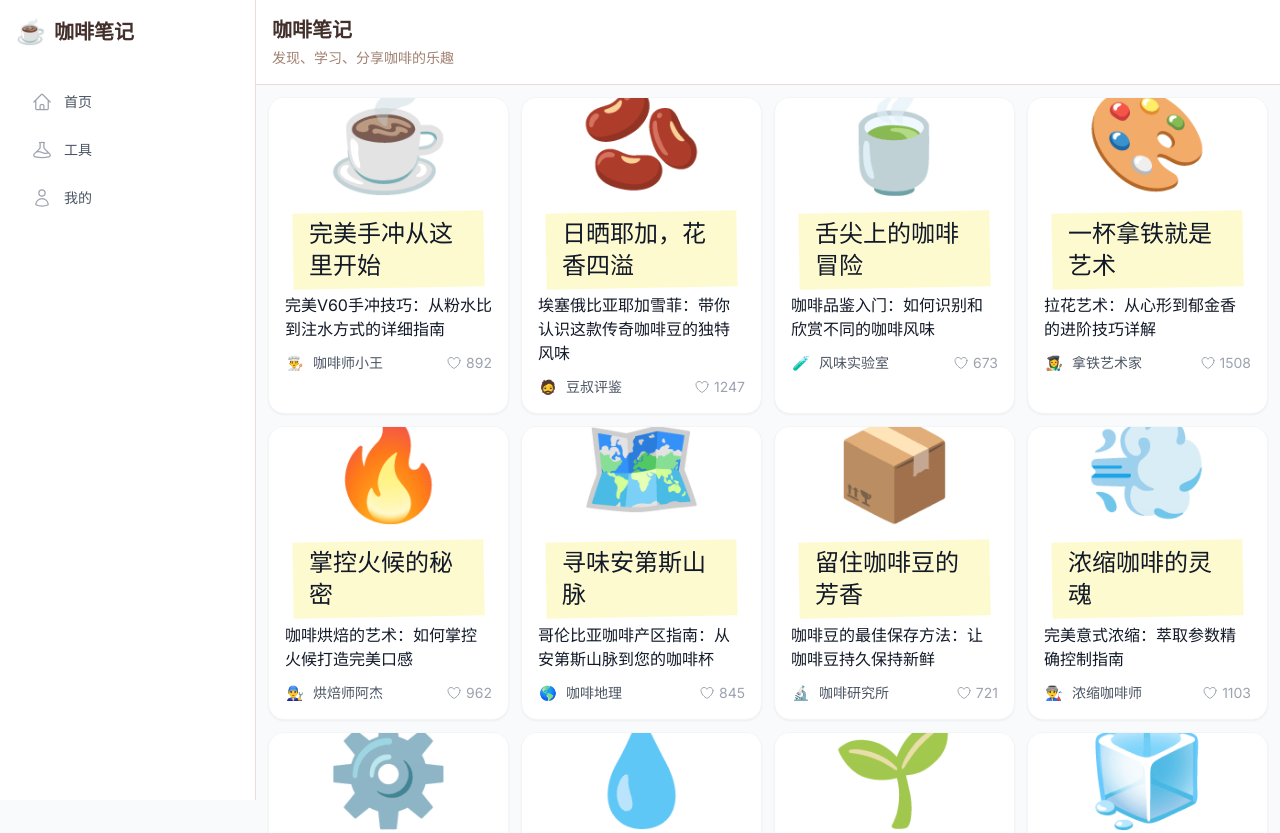
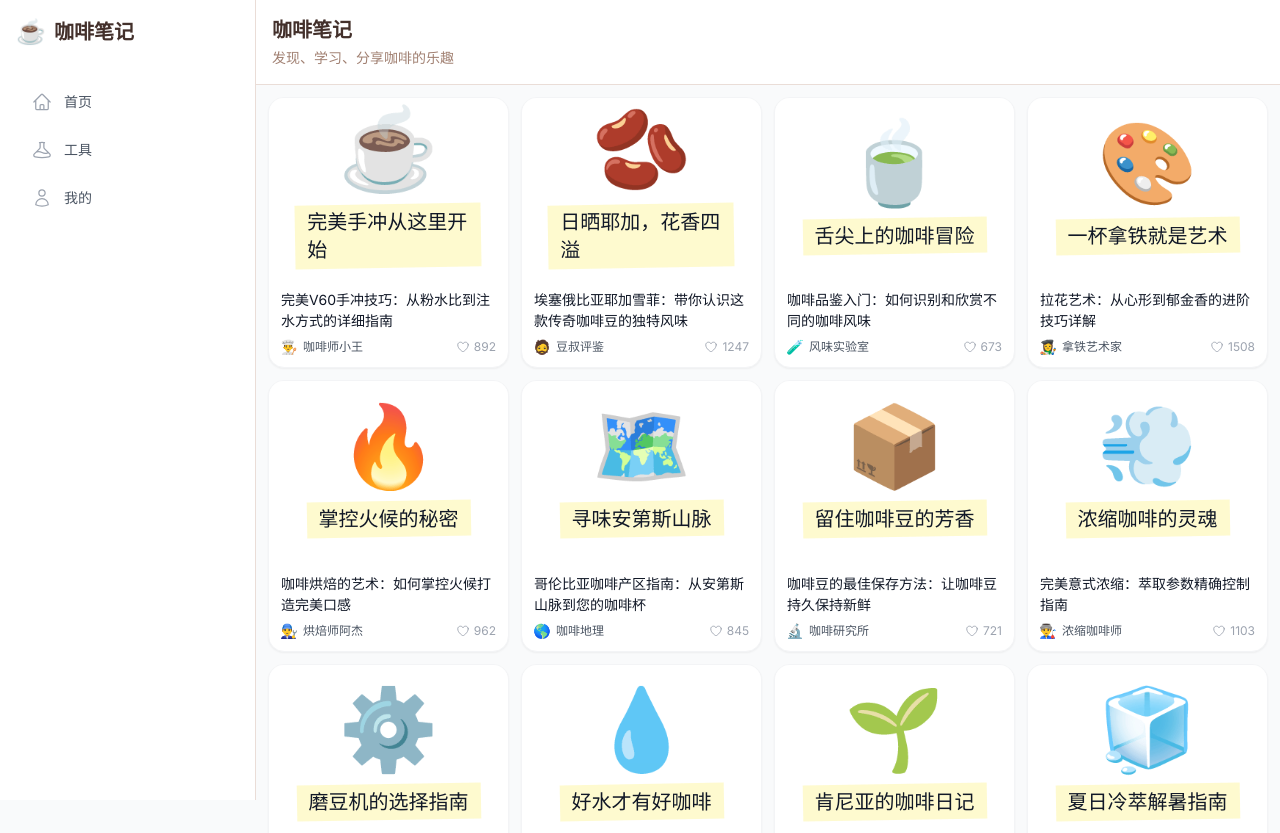
Before and after one commit to jqlong17/CoffeeNotes, a Next.js app: page /home in a window 1280 px wide. Shown: the top 833 px of the page. Built offline with nearby package versions, Linux system fonts and the light colour scheme.

Commit message:
style: 优化 ContentCard 在移动端的显示效果

```diff
--- a/src/app/components/ContentCard.tsx
+++ b/src/app/components/ContentCard.tsx
@@ -36,15 +36,15 @@ export default function ContentCard({
         <div className="absolute inset-0 bg-white" />
 
         {/* 内容容器 */}
-        <div className="absolute inset-0 flex flex-col items-center justify-center p-6">
+        <div className="absolute inset-0 flex flex-col items-center justify-center p-4">
           {/* Emoji */}
-          <div className="text-[100px] leading-none mb-6 opacity-90">
+          <div className="text-[80px] leading-none mb-4 opacity-90">
             {imageEmoji}
           </div>
           {/* 大字文本 */}
-          <div className="relative inline-block">
+          <div className="relative inline-block max-w-[90%]">
             <span className="absolute inset-0 bg-yellow-100/80 -rotate-1 block"></span>
-            <span className="relative text-2xl font-medium text-gray-900 px-4 py-1.5 inline-block">
+            <span className="relative text-xl font-medium text-gray-900 px-3 py-1 inline-block">
               {image_content}
             </span>
           </div>
@@ -52,20 +52,20 @@ export default function ContentCard({
       </div>
 
       {/* 内容区域 */}
-      <div className="p-4">
+      <div className="p-3">
         {/* 标题 */}
-        <h3 className="text-base text-gray-900 leading-normal mb-3">
+        <h3 className="text-sm text-gray-900 leading-normal mb-2 line-clamp-2">
           {title}
         </h3>
 
         {/* 作者和点赞信息 */}
         <div className="flex items-center justify-between">
           {/* 作者信息 */}
-          <div className="flex items-center gap-2">
-            <span className="w-5 h-5 flex items-center justify-center text-sm">
+          <div className="flex items-center gap-1.5">
+            <span className="w-4 h-4 flex items-center justify-center text-sm">
               {author.avatar}
             </span>
-            <span className="text-sm text-gray-600">
+            <span className="text-xs text-gray-600">
               {author.name}
             </span>
           </div>
@@ -79,11 +79,11 @@ export default function ContentCard({
             }}
           >
             {isLiked ? (
-              <HeartSolidIcon className="w-4 h-4 text-red-500" />
+              <HeartSolidIcon className="w-3.5 h-3.5 text-red-500" />
             ) : (
-              <HeartIcon className="w-4 h-4" />
+              <HeartIcon className="w-3.5 h-3.5" />
             )}
-            <span className="text-sm text-gray-400">{likes}</span>
+            <span className="text-xs text-gray-400">{likes}</span>
           </div>
         </div>
       </div>
```
